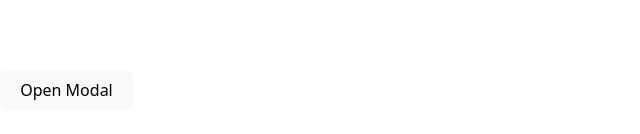
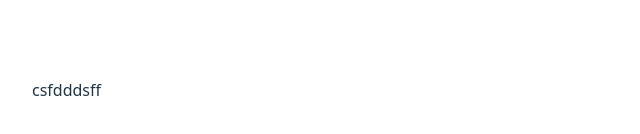
Before and after one commit to Vol3odya/Experienced-developers, a React (Vite) app: page / in a window 1280 px wide. Shown: the part 310-444 px from the top of the page, without its empty margins (0-640 px from the left). Built offline with nearby package versions, Linux system fonts and the light colour scheme.

Commit message:
Update App.jsx

```diff
--- a/src/components/App/App.jsx
+++ b/src/components/App/App.jsx
@@ -2,28 +2,13 @@ import { lazy, Suspense, useState } from "react";
 import { Routes, Route } from "react-router-dom";
 import { useDispatch, useSelector } from "react-redux";
 import css from "./App.module.css";
-import SettingModal from "../SettingModal/SettingModal";
 
-const App = () => {
-  const [isModalOpen, setIsModalOpen] = useState(false);
-  const userData = {
-    photo: "",
-    gender: "Man",
-    name: "David",
-    email: "david01@gmail.com",
-  };
+export default function App() {
+  const [count, setCount] = useState(0);
 
   return (
-    <div>
-      <button onClick={() => setIsModalOpen(true)}>Open Modal</button>
-      {isModalOpen && (
-        <SettingModal
-          userData={userData}
-          onClose={() => setIsModalOpen(false)}
-        />
-      )}
+    <div className={css.container}>
+      <p>csfdddsff</p>
     </div>
   );
-};
-
-export default App;
+}
```
